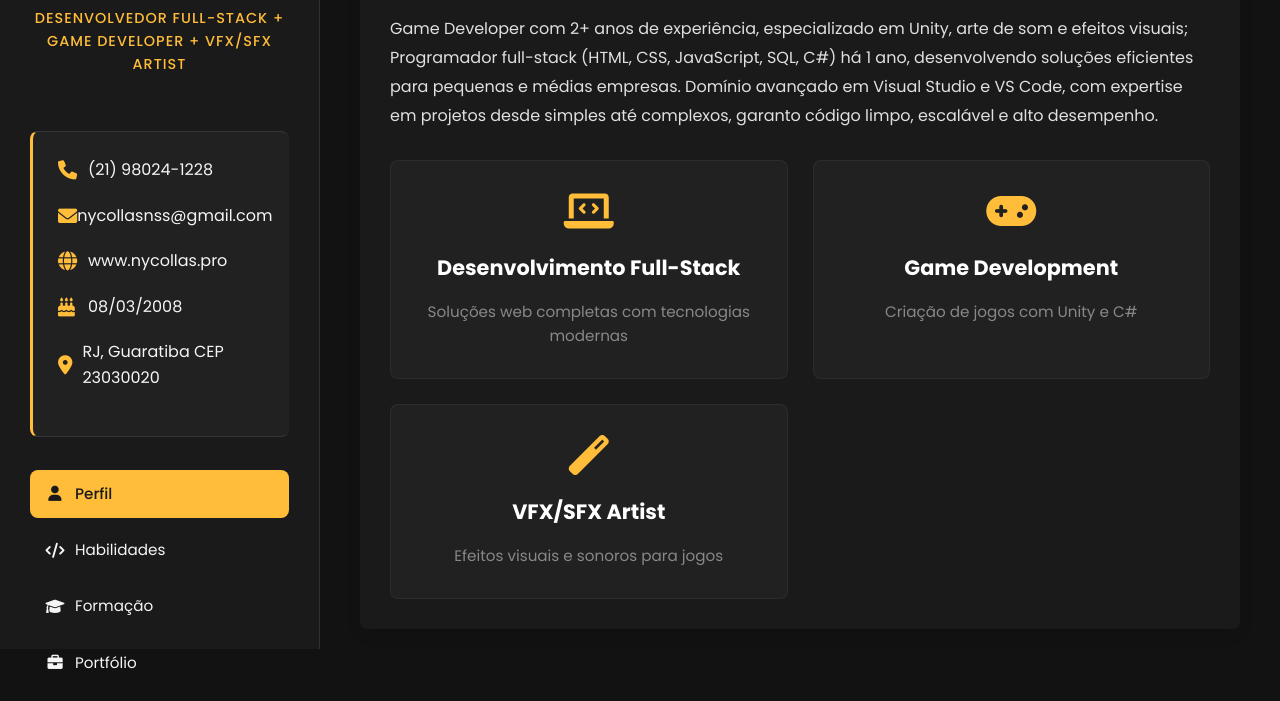
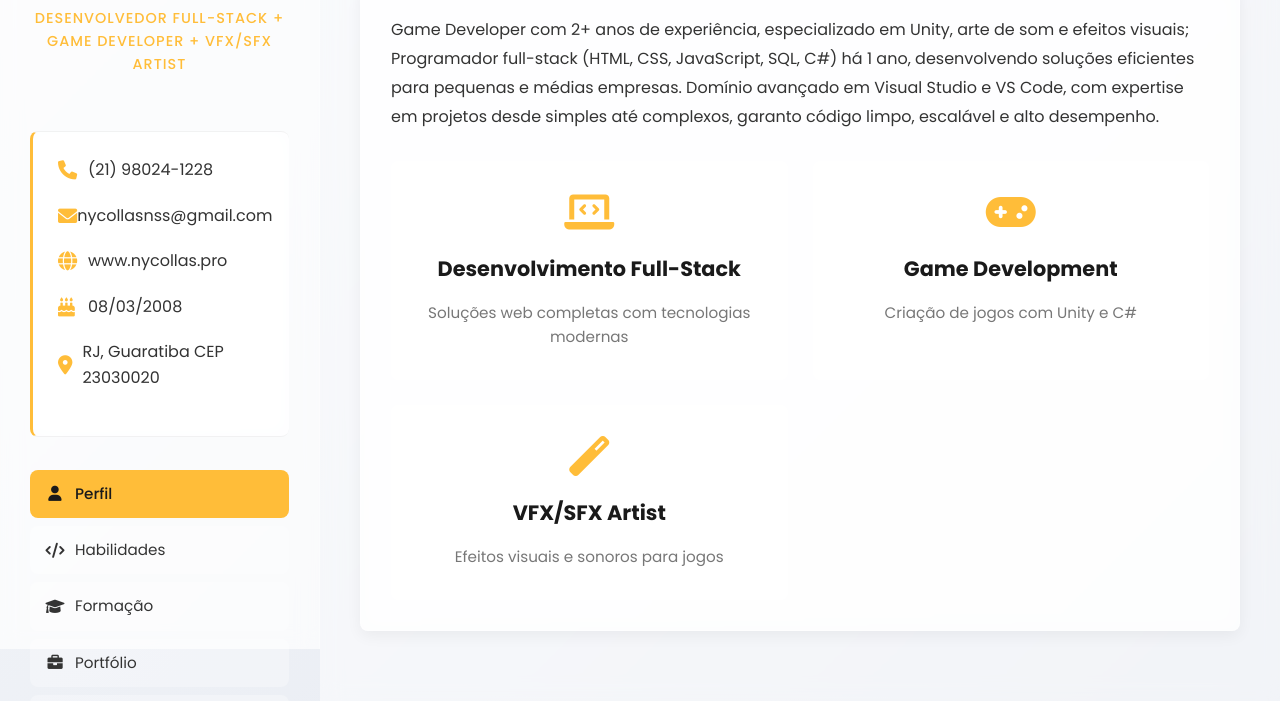
Before and after one commit to nycollaus/LanchesaNet, a plain HTML site: page index.html in a window 1280 px wide. Shown: the part 151-852 px from the top of the page. Drawn offline with Linux system fonts and the light colour scheme.

Commit message:
Atualizar o style.css

```diff
--- a/style.css
+++ b/style.css
@@ -1,17 +1,19 @@
 :root {
     --primary: #FFBD39;
     --primary-dark: #e6a82d;
-    --dark: #1a1a1a;
-    --darker: #121212;
-    --light: #f5f5f5;
-    --lighter: #ffffff;
-    --gray: #888;
-    --light-gray: #e0e0e0;
-    --dark-gray: #333;
+    --dark: #f5f5f5;
+    --darker: #e0e0e0;
+    --light: #333;
+    --lighter: #1a1a1a;
+    --gray: #777;
+    --light-gray: #888;
+    --dark-gray: #e0e0e0;
     --transition: all 0.3s ease;
     --border-radius: 8px;
-    --box-shadow: 0 5px 15px rgba(0, 0, 0, 0.1);
-    --box-shadow-hover: 0 10px 25px rgba(0, 0, 0, 0.2);
+    --box-shadow: 0 5px 15px rgba(0, 0, 0, 0.05);
+    --box-shadow-hover: 0 10px 25px rgba(0, 0, 0, 0.1);
+    --blur: blur(10px);
+    --glass-opacity: 0.7;
 }
 
 * {
@@ -22,7 +24,7 @@
 }
 
 body {
-    background: var(--darker);
+    background: linear-gradient(135deg, #f5f7fa 0%, #e4e8f0 100%);
     color: var(--light);
     line-height: 1.6;
     overflow-x: hidden;
@@ -36,14 +38,16 @@ body {
 /* Sidebar Styles */
 .sidebar {
     width: 320px;
-    background: var(--dark);
+    background: rgba(255, 255, 255, var(--glass-opacity));
     padding: 30px;
     display: flex;
     flex-direction: column;
     position: fixed;
     height: 100vh;
-    border-right: 1px solid rgba(255, 255, 255, 0.1);
+    border-right: 1px solid rgba(255, 255, 255, 0.3);
     z-index: 10;
+    backdrop-filter: var(--blur);
+    -webkit-backdrop-filter: var(--blur);
 }
 
 .profile {
@@ -84,8 +88,8 @@ body {
 .contact-info {
     margin: 25px 0;
     padding: 20px 0;
-    border-top: 1px solid rgba(255, 255, 255, 0.1);
-    border-bottom: 1px solid rgba(255, 255, 255, 0.1);
+    border-top: 1px solid rgba(0, 0, 0, 0.05);
+    border-bottom: 1px solid rgba(0, 0, 0, 0.05);
 }
 
 .info-item {
@@ -126,6 +130,7 @@ body {
     border-radius: var(--border-radius);
     transition: var(--transition);
     font-size: 0.95rem;
+    background: rgba(255, 255, 255, 0.3);
 }
 
 .sidebar-nav a i {
@@ -137,7 +142,7 @@ body {
 .sidebar-nav a:hover,
 .sidebar-nav a.active {
     background: var(--primary);
-    color: var(--dark);
+    color: var(--lighter);
     font-weight: 500;
 }
 
@@ -158,12 +163,12 @@ body {
     display: flex;
     align-items: center;
     justify-content: center;
-    background: rgba(255, 255, 255, 0.05);
+    background: rgba(255, 255, 255, 0.5);
 }
 
 .social-links a:hover {
     color: var(--primary);
-    background: rgba(255, 189, 57, 0.1);
+    background: rgba(255, 189, 57, 0.3);
     transform: translateY(-3px);
 }
 
@@ -172,7 +177,9 @@ body {
     flex: 1;
     margin-left: 320px;
     padding: 40px;
-    background: var(--darker);
+    background: rgba(255, 255, 255, 0.5);
+    backdrop-filter: var(--blur);
+    -webkit-backdrop-filter: var(--blur);
 }
 
 .section {
@@ -216,17 +223,20 @@ h2::after {
 }
 
 .section-content {
-    background: var(--dark);
+    background: rgba(255, 255, 255, var(--glass-opacity));
     padding: 30px;
     border-radius: var(--border-radius);
     box-shadow: var(--box-shadow);
     margin-bottom: 30px;
+    border: 1px solid rgba(255, 255, 255, 0.3);
+    backdrop-filter: var(--blur);
+    -webkit-backdrop-filter: var(--blur);
 }
 
 .profile-text {
     margin-bottom: 30px;
     line-height: 1.8;
-    color: var(--light-gray);
+    color: var(--light);
 }
 
 /* Services */
@@ -238,12 +248,14 @@ h2::after {
 }
 
 .service-card {
-    background: rgba(255, 255, 255, 0.03);
+    background: rgba(255, 255, 255, 0.6);
     padding: 30px;
     border-radius: var(--border-radius);
     text-align: center;
     transition: var(--transition);
-    border: 1px solid rgba(255, 255, 255, 0.05);
+    border: 1px solid rgba(255, 255, 255, 0.3);
+    backdrop-filter: var(--blur);
+    -webkit-backdrop-filter: var(--blur);
 }
 
 .service-card:hover {
@@ -284,7 +296,7 @@ h2::after {
     color: var(--primary);
     margin-bottom: 20px;
     padding-bottom: 10px;
-    border-bottom: 1px solid rgba(255, 255, 255, 0.1);
+    border-bottom: 1px solid rgba(0, 0, 0, 0.1);
 }
 
 .skills-grid {
@@ -324,7 +336,7 @@ h2::after {
 
 .skill-bar {
     height: 8px;
-    background: rgba(255, 255, 255, 0.1);
+    background: rgba(0, 0, 0, 0.05);
     border-radius: 4px;
     margin-top: 8px;
     overflow: hidden;
@@ -379,11 +391,13 @@ h2::after {
 }
 
 .timeline-content {
-    background: rgba(255, 255, 255, 0.03);
+    background: rgba(255, 255, 255, 0.6);
     padding: 20px;
     border-radius: var(--border-radius);
     margin-bottom: 15px;
     border-left: 3px solid var(--primary);
+    backdrop-filter: var(--blur);
+    -webkit-backdrop-filter: var(--blur);
 }
 
 .timeline-content h4 {
@@ -407,7 +421,7 @@ h2::after {
     position: relative;
     padding-left: 20px;
     margin-bottom: 8px;
-    color: var(--light-gray);
+    color: var(--light);
 }
 
 .course-list li::before {
@@ -430,6 +444,7 @@ h2::after {
     overflow: hidden;
     height: 250px;
     transition: var(--transition);
+    box-shadow: var(--box-shadow);
 }
 
 .project img {
@@ -454,8 +469,9 @@ h2::after {
     left: 0;
     width: 100%;
     padding: 20px;
-    background: rgba(0, 0, 0, 0.9);
+    background: rgba(255, 255, 255, 0.9);
     transition: var(--transition);
+    color: var(--lighter);
 }
 
 .project:hover .project-info {
@@ -496,10 +512,12 @@ h2::after {
 }
 
 .contact-info {
-    background: rgba(255, 255, 255, 0.03);
+    background: rgba(255, 255, 255, 0.6);
     padding: 25px;
     border-radius: var(--border-radius);
     border-left: 3px solid var(--primary);
+    backdrop-filter: var(--blur);
+    -webkit-backdrop-filter: var(--blur);
 }
 
 .contact-info .info-item {
@@ -512,9 +530,11 @@ h2::after {
 }
 
 .contact-form {
-    background: rgba(255, 255, 255, 0.03);
+    background: rgba(255, 255, 255, 0.6);
     padding: 25px;
     border-radius: var(--border-radius);
+    backdrop-filter: var(--blur);
+    -webkit-backdrop-filter: var(--blur);
 }
 
 .contact-form input,
@@ -522,8 +542,8 @@ h2::after {
     width: 100%;
     padding: 15px;
     margin-bottom: 20px;
-    background: rgba(255, 255, 255, 0.05);
-    border: 1px solid rgba(255, 255, 255, 0.1);
+    background: rgba(255, 255, 255, 0.7);
+    border: 1px solid rgba(0, 0, 0, 0.1);
     border-radius: var(--border-radius);
     color: var(--light);
     transition: var(--transition);
@@ -543,7 +563,7 @@ h2::after {
 
 .contact-form button {
     background: var(--primary);
-    color: var(--dark);
+    color: var(--lighter);
     padding: 15px 30px;
     border: none;
     border-radius: var(--border-radius);
@@ -625,4 +645,4 @@ h2::after {
         padding: 10px;
         font-size: 0.9rem;
     }
-  }
+}
```
